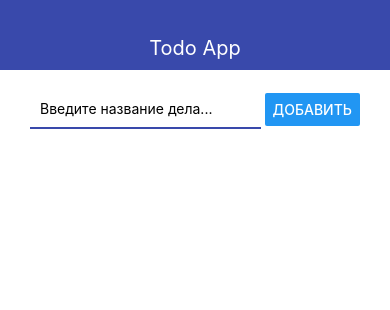
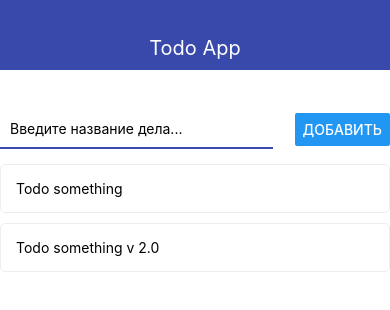
Before and after one commit to EgorNmv/rn-todo-app, a React Native app: screen / in a window 390 px wide. Shown: the top 310 px of the page. Built offline with nearby package versions, Linux system fonts and the light colour scheme.

Commit message:
added todo and main screens

```diff
--- a/App.js
+++ b/App.js
@@ -1,11 +1,15 @@
 import React, { useState } from "react";
-import { StyleSheet, View, FlatList } from "react-native";
-import { Navbar } from "./src/Navbar";
-import { AddTodo } from "./src/AddTodo";
-import { Todo } from "./src/Todo";
+import { StyleSheet, View } from "react-native";
+import { Navbar } from "./src/components/Navbar";
+import { MainScreen } from "./src/screens/MainScreen";
+import { TodoScreen } from "./src/screens/TodoScreen";
 
 export default function App() {
-  const [todos, setTodos] = useState([]);
+  const [todoId, setTodoId] = useState(null);
+  const [todos, setTodos] = useState([
+    { id: "1", title: "Todo something" },
+    { id: "2", title: "Todo something v 2.0" }
+  ]);
 
   const addTodo = title => {
     setTodos(prev => [
@@ -21,17 +25,36 @@
     setTodos(prev => prev.filter(todo => todo.id !== id));
   };
 
+  let content = (
+    <MainScreen
+      todos={todos}
+      addTodo={addTodo}
+      removeTodo={removeTodo}
+      openTodo={setTodoId}
+      // openTodo={id => {
+      //   setTodoId(id);
+      // }}
+    />
+  );
+
+  if (todoId) {
+    const selectedTodo = todos.find(todo => todo.id === todoId);
+    content = (
+      <TodoScreen
+        // либо байндить с null в TodoScreen на onPress вместо стрелочной функции goBack={setTodoId}
+        goBack={() => {
+          setTodoId(null);
+        }}
+        todo={selectedTodo}
+      />
+    );
+  }
+
   return (
     <View>
       <Navbar title="Todo App" />
-      <View style={styles.container}>
-        <AddTodo onSubmit={addTodo} />
-        <FlatList
-          keyExtractor={item => item.id.toString()}
-          data={todos}
-          renderItem={({ item }) => <Todo todo={item} onRemove={removeTodo} />}
-        />
-      </View>
+      <View style={styles.container}></View>
+      {content}
     </View>
   );
 }
--- a/src/Todo.js
+++ b/src/components/Todo.js
@@ -1,11 +1,11 @@
 import React from "react";
 import { View, Text, StyleSheet, TouchableOpacity } from "react-native";
 
-export const Todo = ({ todo, onRemove }) => {
+export const Todo = ({ todo, onRemove, onOpen }) => {
   return (
     <TouchableOpacity
       activeOpacity={0.5}
-      onPress={() => console.log("Pressed", todo)}
+      onPress={() => onOpen(todo.id)}
       onLongPress={onRemove.bind(null, todo.id)}
     >
       <View style={styles.todo}>
--- /dev/null
+++ b/src/screens/MainScreen.js
@@ -0,0 +1,21 @@
+import React from "react";
+import { StyleSheet, View, FlatList } from "react-native";
+import { AddTodo } from "../components/AddTodo";
+import { Todo } from "../components/Todo";
+
+export const MainScreen = ({ addTodo, todos, removeTodo, openTodo }) => {
+  return (
+    <View>
+      <AddTodo onSubmit={addTodo} />
+      <FlatList
+        keyExtractor={item => item.id.toString()}
+        data={todos}
+        renderItem={({ item }) => (
+          <Todo todo={item} onRemove={removeTodo} onOpen={openTodo} />
+        )}
+      />
+    </View>
+  );
+};
+
+const styles = StyleSheet.create({});
--- /dev/null
+++ b/src/screens/TodoScreen.js
@@ -0,0 +1,13 @@
+import React from "react";
+import { StyleSheet, View, Text, Button } from "react-native";
+
+export const TodoScreen = ({ goBack, todo }) => {
+  return (
+    <View>
+      <Text>{todo.title}</Text>
+      <Button title="Назад" onPress={goBack} />
+    </View>
+  );
+};
+
+const styles = StyleSheet.create({});
```
Also changed, not shown: src/components/AddTodo.js (renamed from src/AddTodo.js), src/components/Navbar.js (renamed from src/Navbar.js), 1 other file (tests, documents, lock files or other folders).
